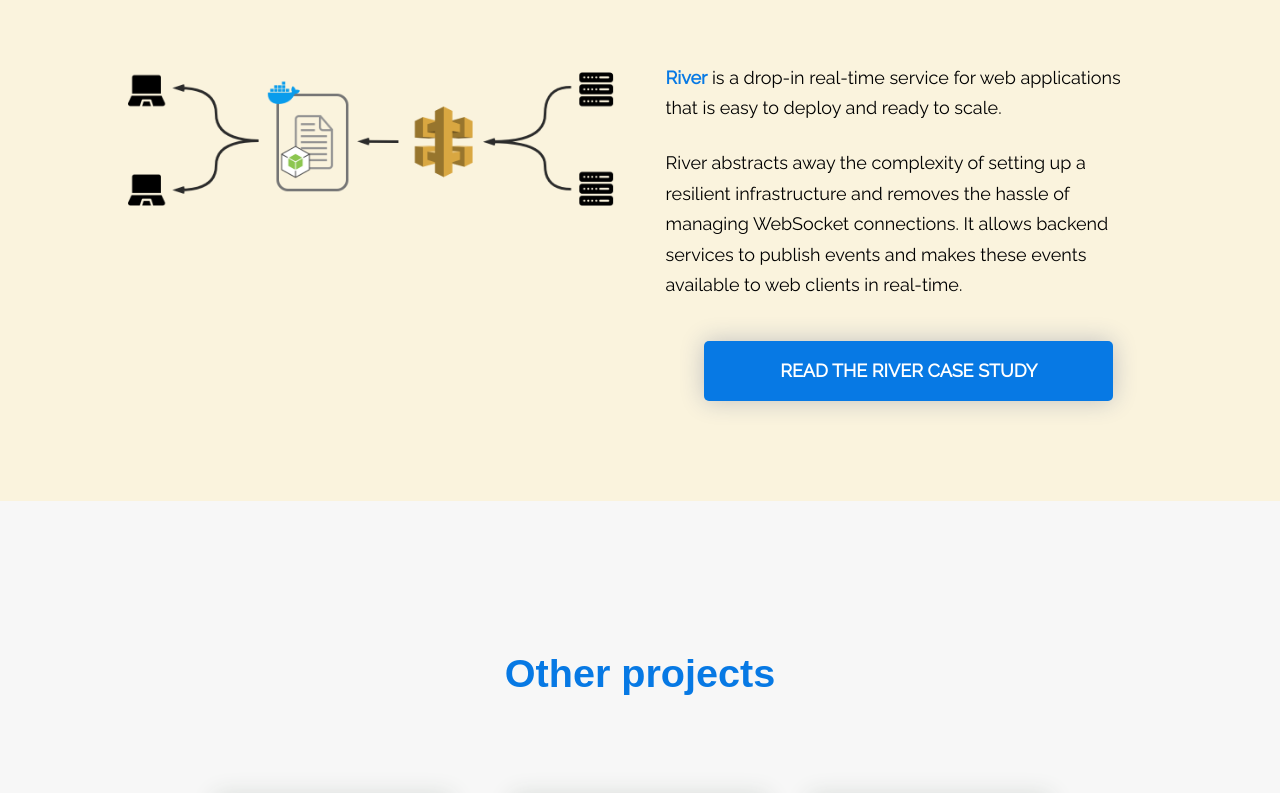
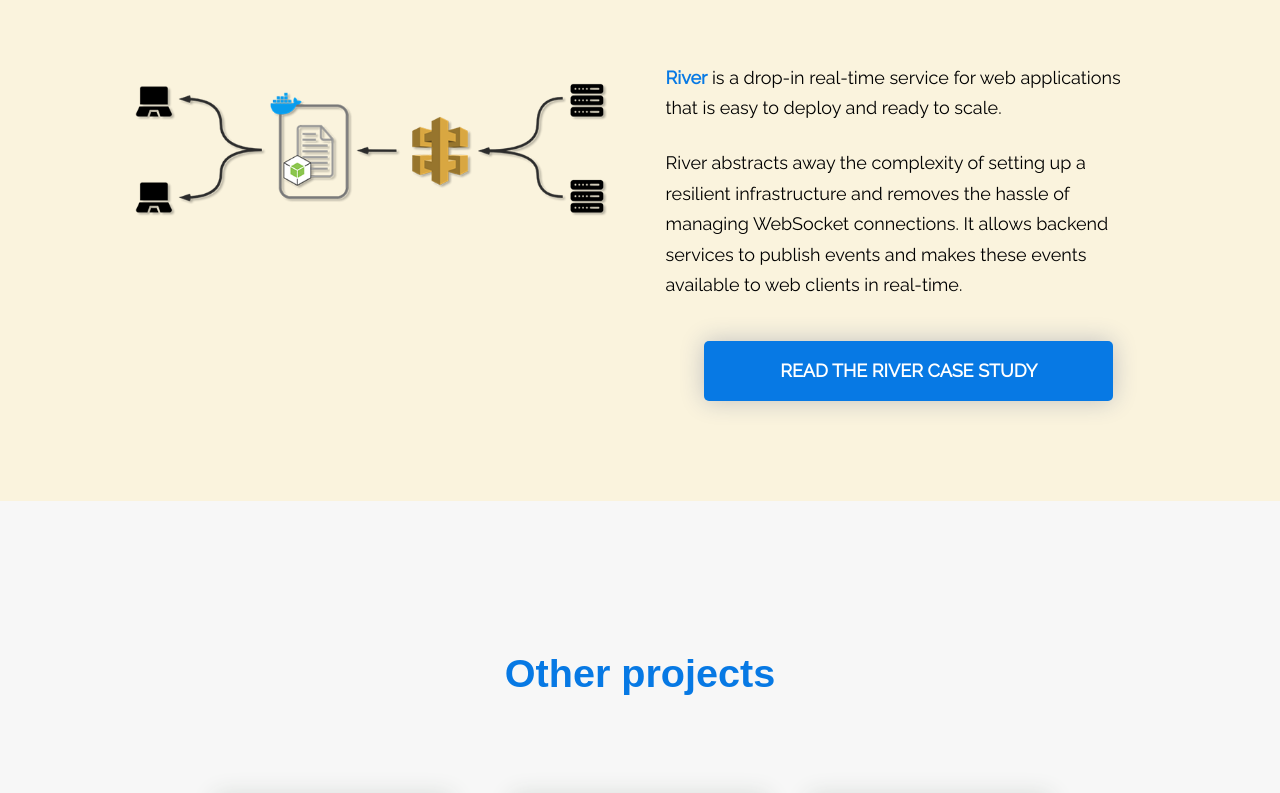
Before and after one commit to markhyams/markhyams, a plain HTML site: page index.html in a window 1280 px wide. Shown: the part 1061-1854 px from the top of the page. Drawn offline with Linux system fonts and the light colour scheme; a web font is replaced by a local one.

Commit message:
diagram changed to drop shadow

```diff
--- a/index.html
+++ b/index.html
@@ -104,7 +104,7 @@
           <div>
             <img
               id="river-banner-diagram"
-              src="assets/images/river-banner-diagram.png"
+              src="assets/images/first-banner.png"
               alt="Querying logs by correlation-id on the river admin UI"
             />
           </div>
```
Also changed, not shown: assets/images/first-banner-river-middle.png (added), assets/images/first-banner.png (added).
